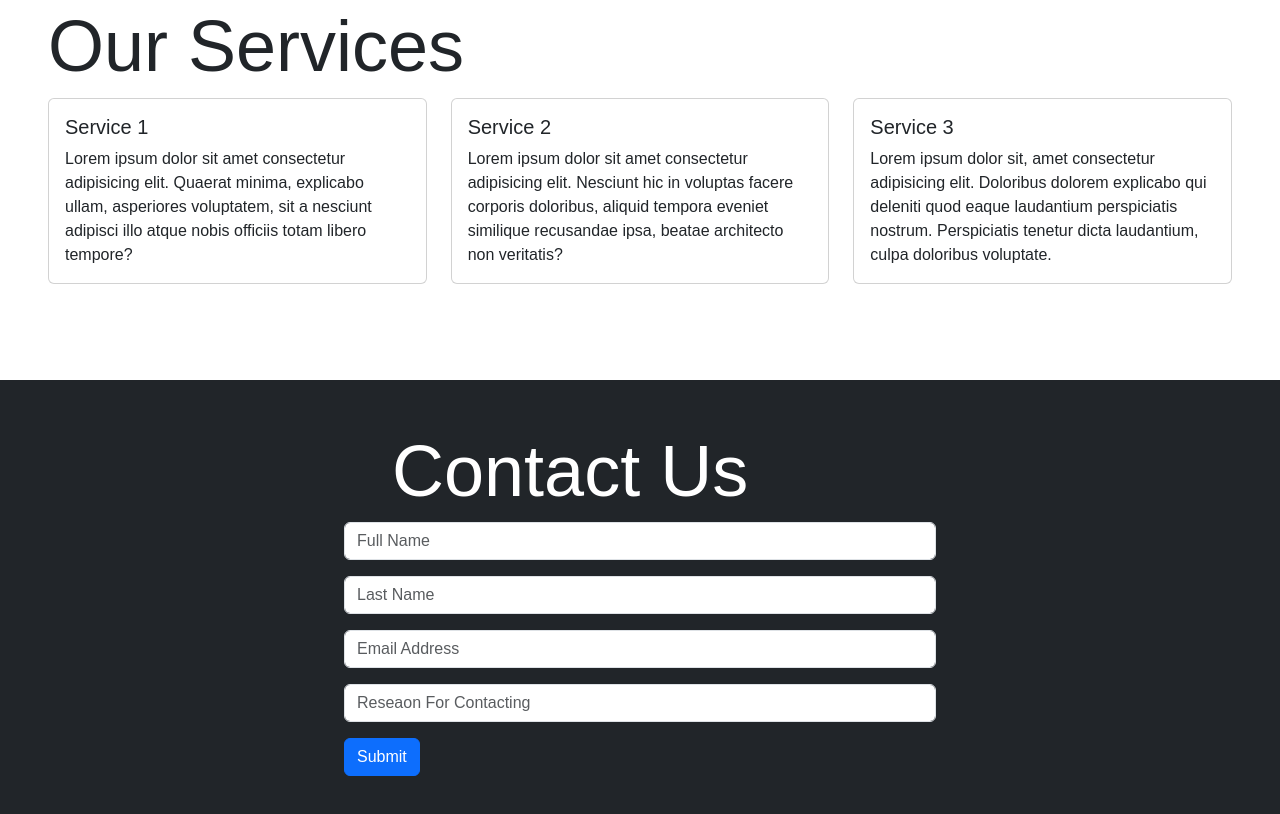
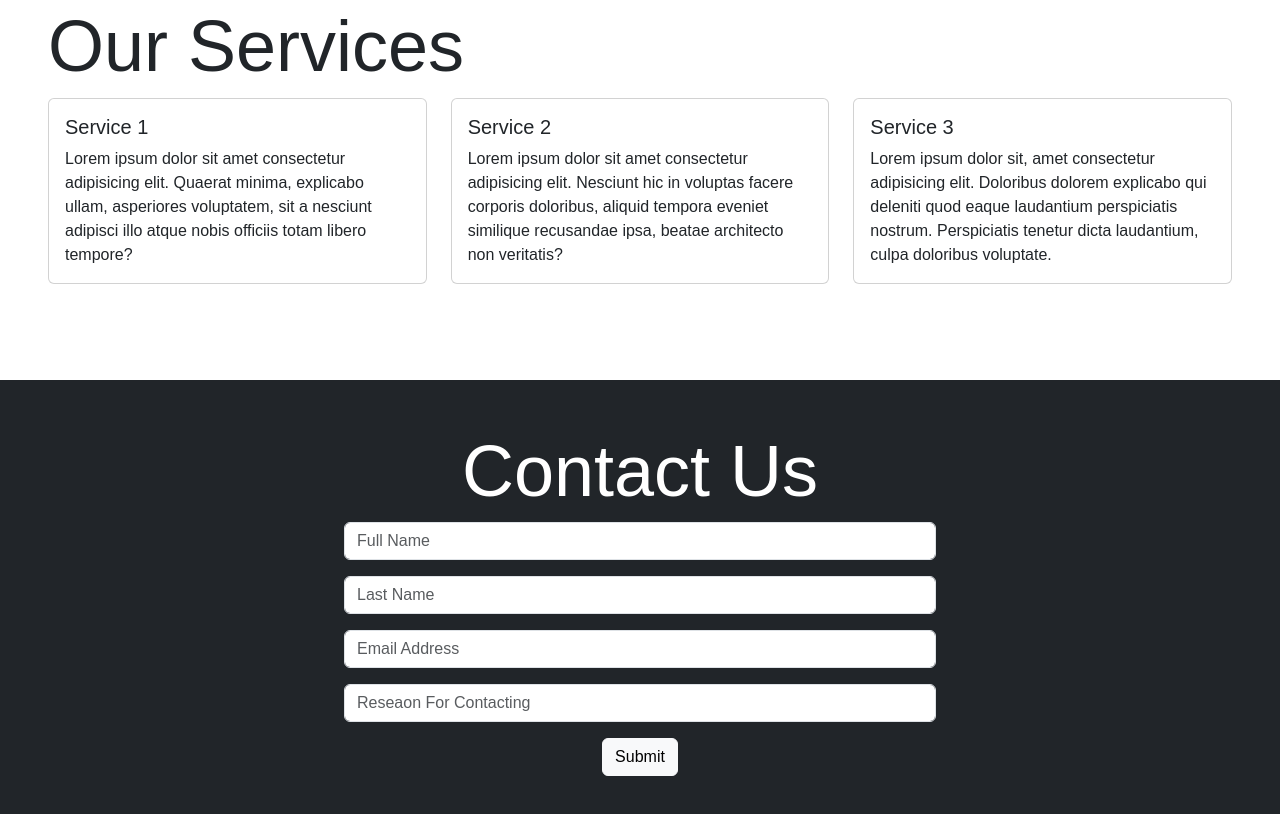
Before and after one commit to ambitiouskavi/Landing-Page-UI, a plain HTML site: page index.html in a window 1280 px wide. Shown: the part 1046-1860 px from the top of the page. Drawn offline with nearby package versions, Linux system fonts and the light colour scheme.

Commit message:
second commit

```diff
--- a/index.html
+++ b/index.html
@@ -129,9 +129,9 @@
     <section>
         <form class="bg-dark d-flex justify-content-center align-items-center mt-5 p-5" id="contact">
 
-            <div class="form-row justify-content-center align-items-center w-50 ">
+            <div class="form-row d-flex flex-column justify-content-center align-items-center w-50 ">
                 <div>
-                    <h1 class="display-2 text-white ms-5">Contact Us</h1>
+                    <h1 class="display-2 text-white">Contact Us</h1>
                 </div>
                 <div class="form-group col-12 mb-3 ">
                     <input type="text" class="form-control" id="fname" placeholder="Full Name" required>
@@ -147,7 +147,7 @@
                 <div class="form-group col-12 mb-3">
                     <input type="text" class="form-control" id="reason" placeholder="Reseaon For Contacting" required>
                 </div>
-                <button type="submit" onclick="myFunction()" class="btn btn-primary">Submit</button>
+                <button type="submit" onclick="myFunction()" class="btn btn-light">Submit</button>
             </div>
 
 
```
Also changed, not shown: styles.css (line endings or trailing spaces).
